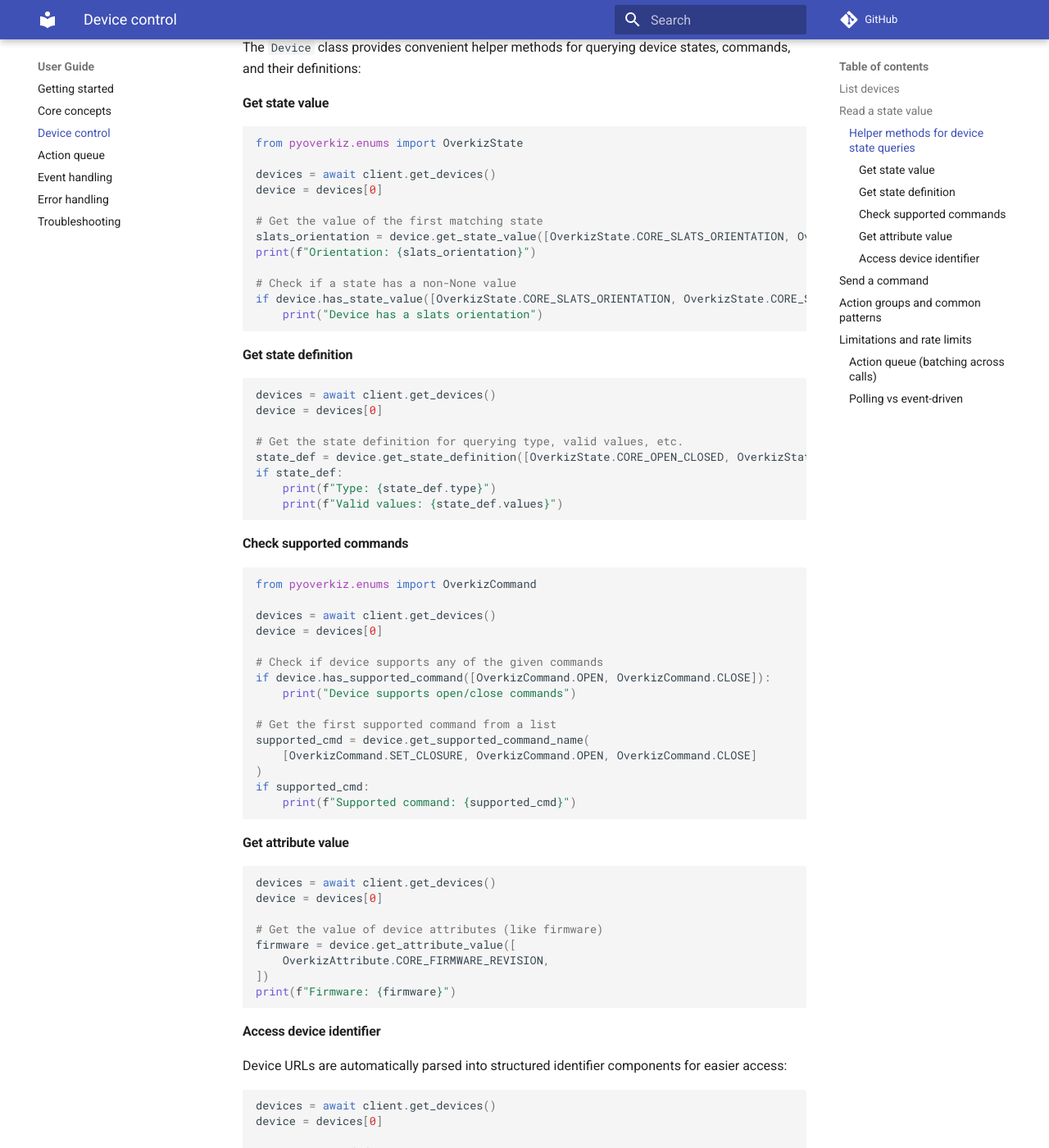
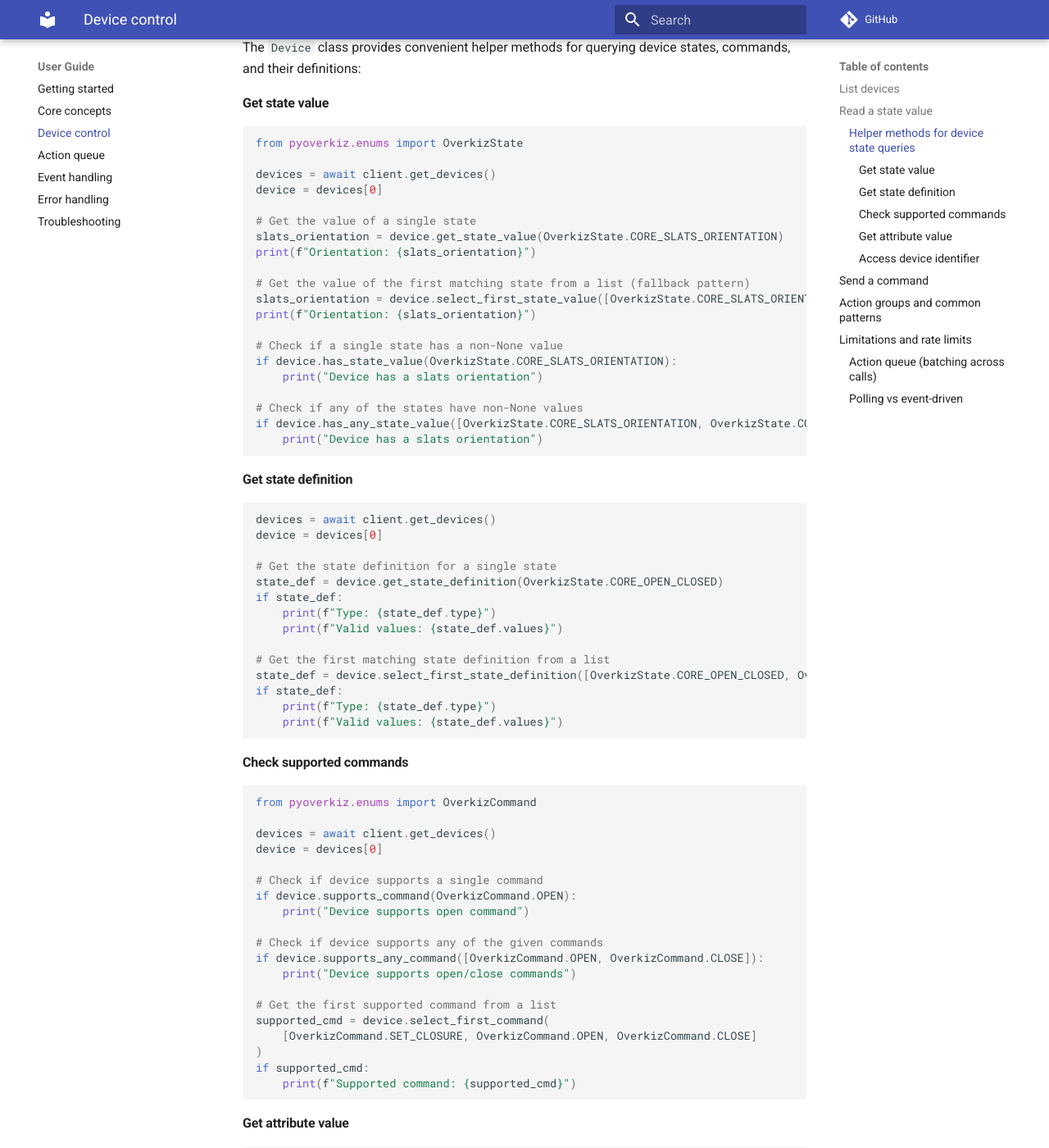
Before and after one commit to iMicknl/python-overkiz-api, an MkDocs documentation site: the page built from docs/device-control.md, in a window 1280 px wide and 1400 px high, scrolled down 935 px. Shown: the whole window at 82% size. Built offline with MkDocs 1.6.1 and Material for MkDocs 9.7.7, drawn with Linux system fonts in a browser that asks for light colours; comment, search, counter and statistics services are not loaded; some of the changed text lies outside the part shown.

Commit message:
Refactor device state and command handling examples for clarity and consistency

````diff
--- a/docs/device-control.md
+++ b/docs/device-control.md
@@ -45,12 +45,20 @@ from pyoverkiz.enums import OverkizState
 devices = await client.get_devices()
 device = devices[0]
 
-# Get the value of the first matching state
-slats_orientation = device.get_state_value([OverkizState.CORE_SLATS_ORIENTATION, OverkizState.CORE_SLATE_ORIENTATION])
+# Get the value of a single state
+slats_orientation = device.get_state_value(OverkizState.CORE_SLATS_ORIENTATION)
 print(f"Orientation: {slats_orientation}")
 
-# Check if a state has a non-None value
-if device.has_state_value([OverkizState.CORE_SLATS_ORIENTATION, OverkizState.CORE_SLATE_ORIENTATION]):
+# Get the value of the first matching state from a list (fallback pattern)
+slats_orientation = device.select_first_state_value([OverkizState.CORE_SLATS_ORIENTATION, OverkizState.CORE_SLATE_ORIENTATION])
+print(f"Orientation: {slats_orientation}")
+
+# Check if a single state has a non-None value
+if device.has_state_value(OverkizState.CORE_SLATS_ORIENTATION):
+    print("Device has a slats orientation")
+
+# Check if any of the states have non-None values
+if device.has_any_state_value([OverkizState.CORE_SLATS_ORIENTATION, OverkizState.CORE_SLATE_ORIENTATION]):
     print("Device has a slats orientation")
 ```
 
@@ -60,8 +68,14 @@ if device.has_state_value([OverkizState.CORE_SLATS_ORIENTATION, OverkizState.COR
 devices = await client.get_devices()
 device = devices[0]
 
-# Get the state definition for querying type, valid values, etc.
-state_def = device.get_state_definition([OverkizState.CORE_OPEN_CLOSED, OverkizState.CORE_SLATS_OPEN_CLOSED])
+# Get the state definition for a single state
+state_def = device.get_state_definition(OverkizState.CORE_OPEN_CLOSED)
+if state_def:
+    print(f"Type: {state_def.type}")
+    print(f"Valid values: {state_def.values}")
+
+# Get the first matching state definition from a list
+state_def = device.select_first_state_definition([OverkizState.CORE_OPEN_CLOSED, OverkizState.CORE_SLATS_OPEN_CLOSED])
 if state_def:
     print(f"Type: {state_def.type}")
     print(f"Valid values: {state_def.values}")
@@ -75,12 +89,16 @@ from pyoverkiz.enums import OverkizCommand
 devices = await client.get_devices()
 device = devices[0]
 
+# Check if device supports a single command
+if device.supports_command(OverkizCommand.OPEN):
+    print("Device supports open command")
+
 # Check if device supports any of the given commands
-if device.has_supported_command([OverkizCommand.OPEN, OverkizCommand.CLOSE]):
+if device.supports_any_command([OverkizCommand.OPEN, OverkizCommand.CLOSE]):
     print("Device supports open/close commands")
 
 # Get the first supported command from a list
-supported_cmd = device.get_supported_command_name(
+supported_cmd = device.select_first_command(
     [OverkizCommand.SET_CLOSURE, OverkizCommand.OPEN, OverkizCommand.CLOSE]
 )
 if supported_cmd:
@@ -93,9 +111,14 @@ if supported_cmd:
 devices = await client.get_devices()
 device = devices[0]
 
-# Get the value of device attributes (like firmware)
-firmware = device.get_attribute_value([
+# Get the value of a single attribute
+firmware = device.get_attribute_value(OverkizAttribute.CORE_FIRMWARE_REVISION)
+print(f"Firmware: {firmware}")
+
+# Get the value of the first matching attribute from a list
+firmware = device.select_first_attribute_value([
     OverkizAttribute.CORE_FIRMWARE_REVISION,
+    OverkizAttribute.CORE_SOFTWARE_VERSION,
 ])
 print(f"Firmware: {firmware}")
 ```
````
